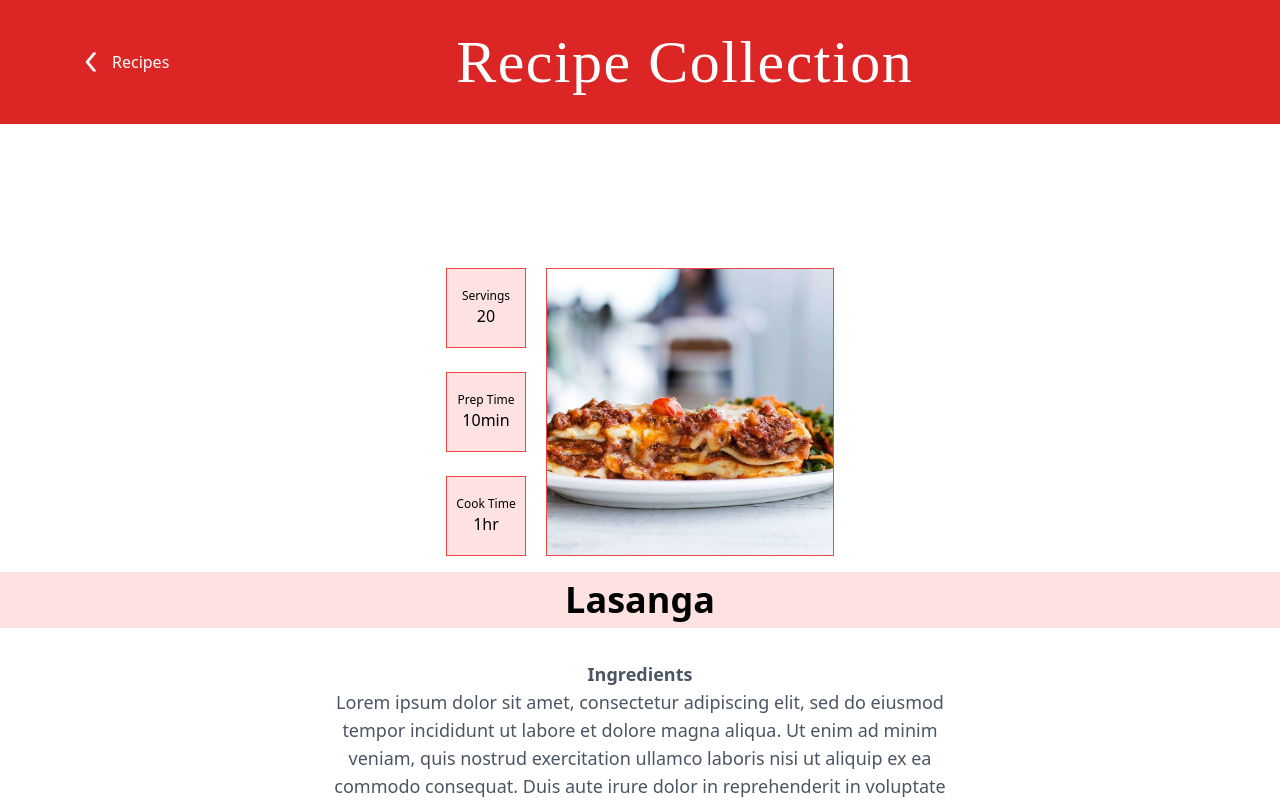
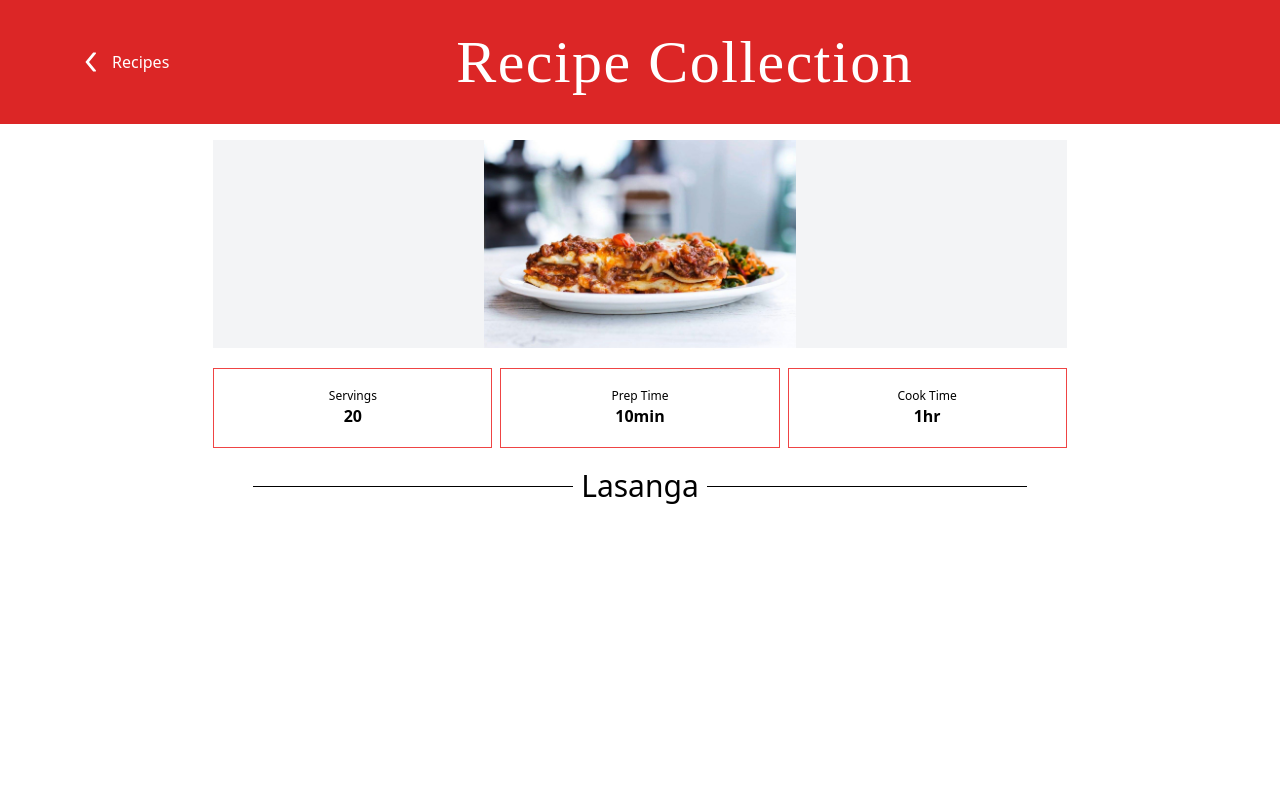
Before and after one commit to MsNiyaJ/RecipeBook, a React (Create React App) app: page /view/1 in a window 1280 px wide. Shown: the top 800 px of the page. Built offline with nearby package versions, Linux system fonts and the light colour scheme; data requests are answered from the project's data file; a web font is replaced by a local one.

Commit message:
- updated style and params of databox - renamed sidebardata.tsx to mealdata.tsx - refactoring recipedata.tsx - styles updated on the view page

```diff
--- a/src/components/DataBox.tsx
+++ b/src/components/DataBox.tsx
@@ -1,17 +1,28 @@
 import React from 'react';
 
+/**
+ * @description DataBox is a component that displays recipe data like prep time, cook time, and servings.
+ * @param title - The title of the data box.
+ * @param content - The content of the data box.
+ * @param containerClass - The classname of the container of the data box.
+ * @param titleClass - The classname of the heading of the data box.
+ */
 const DataBox = ({
-  heading,
+  title,
   content,
-  containerClass = 'flex flex-col justify-center bg-red-100 text-black w-20 h-20 border border-red-500',
+  containerClass = 'flex flex-col justify-center text-black w-1/3 h-20 border border-red-500',
   titleClass = 'text-xs',
 }) => {
   return (
     <div className={containerClass}>
-      <h1 className={titleClass}>{heading}</h1>
-      <p>{content}</p>
+      <h1 className={titleClass}>{title}</h1>
+      <p className={styles.contentClass}>{content}</p>
     </div>
   );
 };
 
+const styles = {
+  contentClass: 'font-semibold',
+};
+
 export default DataBox;
--- /dev/null
+++ b/src/components/MealData.tsx
@@ -0,0 +1,21 @@
+import React from 'react';
+import DataBox from './DataBox';
+
+const MealData = ({ recipe }) => {
+  const { prepTime, cookTime, servings } = recipe;
+
+  return (
+    <div className={styles.containerClass}>
+      <DataBox title="Servings" content={servings} />
+      <DataBox title="Prep Time" content={prepTime} />
+      <DataBox title="Cook Time" content={cookTime} />
+    </div>
+  );
+};
+
+const styles = {
+  containerClass:
+    'flex w-full sm:w-2/3 px-2 sm:px-0 gap-2 justify-between text-base',
+};
+
+export default MealData;
--- a/src/components/RecipeData.tsx
+++ b/src/components/RecipeData.tsx
@@ -1,37 +1,53 @@
 import React from 'react';
-import SidebarData from './SidebarData';
+import { RecipeType } from '../types/types';
+import RecipeTitle from './RecipeTitle';
+import MealData from './MealData';
+import RecipeImage from './RecipeImage';
 
-const RecipeData = ({ recipe }) => {
+const styles = {
+  containerClass: 'container mx-auto ',
+  recipeDetails:
+    'flex flex-col gap-5 justify-center items-center text-center mt-4',
+};
+
+const RecipeData = ({ recipe }: { recipe: RecipeType }) => {
   const { img, title, ingredients, instructions } = recipe;
   return (
-    <div className="text-lg pt-20 md:pt-32">
-      <div className="flex gap-5 justify-center items-start text-center mt-4">
-        <SidebarData recipe={recipe} />
-        <div className="w-72 h-72">
-          <img
-            className="h-full w-full object-cover border border-red-500"
-            src={img}
-            onError={(e: React.SyntheticEvent<HTMLImageElement, Event>) => {
-              e.currentTarget.src = '/images/recipes/defaultrecipe.jpeg';
-            }}
-            alt={title}
-          />
-        </div>
+    <div className={styles.containerClass}>
+      <div className={styles.recipeDetails}>
+        <RecipeImage src={img} alt={title} />
+        <MealData recipe={recipe} />
       </div>
-      <h1 className="mt-4 font-bold text-4xl text-black bg-red-100 py-2">
-        {title}
-      </h1>
-      <div className="flex flex-col justify-center items-center gap-4 md:mx-6 my-8">
-        <div className="w-1/2">
-          <span className="font-bold">Ingredients</span>
-          <p>{ingredients}</p>
-        </div>
-        <div className="w-1/2">
-          <span className="font-bold">Instructions</span>
-          <p>{instructions}</p>
-        </div>
-      </div>
+      <RecipeTitle title={title} />
     </div>
+    // <div className="text-lg pt-20 md:pt-32">
+    //   <div className="flex gap-5 justify-center items-start text-center mt-4">
+    //     <MealData recipe={recipe} />
+    //     <div className="w-72 h-72">
+    //       <img
+    //         className="h-full w-full object-cover border border-red-500"
+    //         src={img}
+    //         onError={(e: React.SyntheticEvent<HTMLImageElement, Event>) => {
+    //           e.currentTarget.src = '/images/recipes/defaultrecipe.jpeg';
+    //         }}
+    //         alt={title}
+    //       />
+    //     </div>
+    //   </div>
+    //   <h1 className="mt-4 font-bold text-4xl text-black bg-red-100 py-2">
+    //     {title}
+    //   </h1>
+    //   <div className="flex flex-col justify-center items-center gap-4 md:mx-6 my-8">
+    //     <div className="w-1/2">
+    //       <span className="font-bold">Ingredients</span>
+    //       <p>{ingredients}</p>
+    //     </div>
+    //     <div className="w-1/2">
+    //       <span className="font-bold">Instructions</span>
+    //       <p>{instructions}</p>
+    //     </div>
+    //   </div>
+    // </div>
   );
 };
 
--- a/src/components/SidebarData.tsx
+++ /dev/null
@@ -1,16 +0,0 @@
-import React from 'react';
-import DataBox from './DataBox';
-
-const SidebarData = ({ recipe }) => {
-  const { prepTime, cookTime, servings } = recipe;
-
-  return (
-    <div className="flex flex-col gap-6 text-base">
-      <DataBox heading="Servings" content={servings} />
-      <DataBox heading="Prep Time" content={prepTime} />
-      <DataBox heading="Cook Time" content={cookTime} />
-    </div>
-  );
-};
-
-export default SidebarData;
--- a/src/pages/View.tsx
+++ b/src/pages/View.tsx
@@ -5,13 +5,14 @@ import { useLocation } from 'react-router-dom';
 import BackButton from '../components/BackButton';
 
 import { GetRecipeById } from '../services/HTTPLibrary';
+import { RecipeType } from '../types/types';
 
 const View = () => {
   // Get the slug from the URL. The slug represents the id of the recipe
   const location = useLocation();
   const id = location.pathname.split('/')[2];
 
-  const [recipe, setRecipe] = useState(null); // Set initial state for the recipe
+  const [recipe, setRecipe] = useState<RecipeType | null>(null); // Set initial state for the recipe
   const [error, setError] = useState(null); // Set initial error state
 
   // When the component mounts, fetch the recipe from the API
@@ -35,9 +36,7 @@ const View = () => {
           {error}
         </p>
       )}
-      <div className="text-center text-gray-600 md:text-2xl">
-        {recipe && <RecipeData recipe={recipe} />}
-      </div>
+      {recipe && <RecipeData recipe={recipe} />}
     </div>
   );
 };
```
